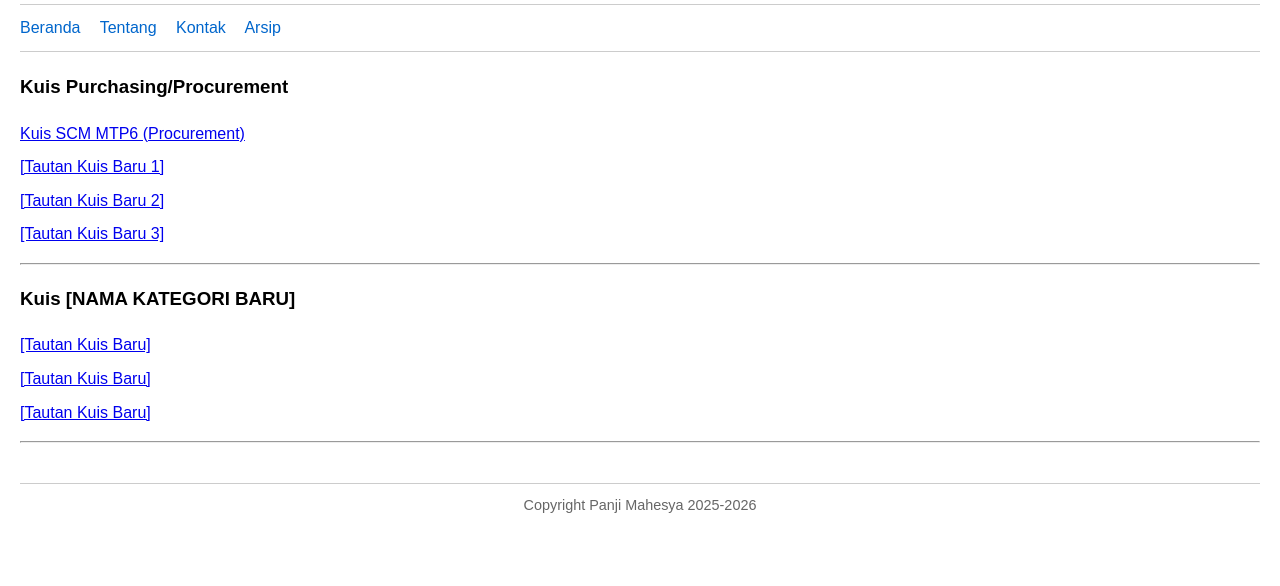
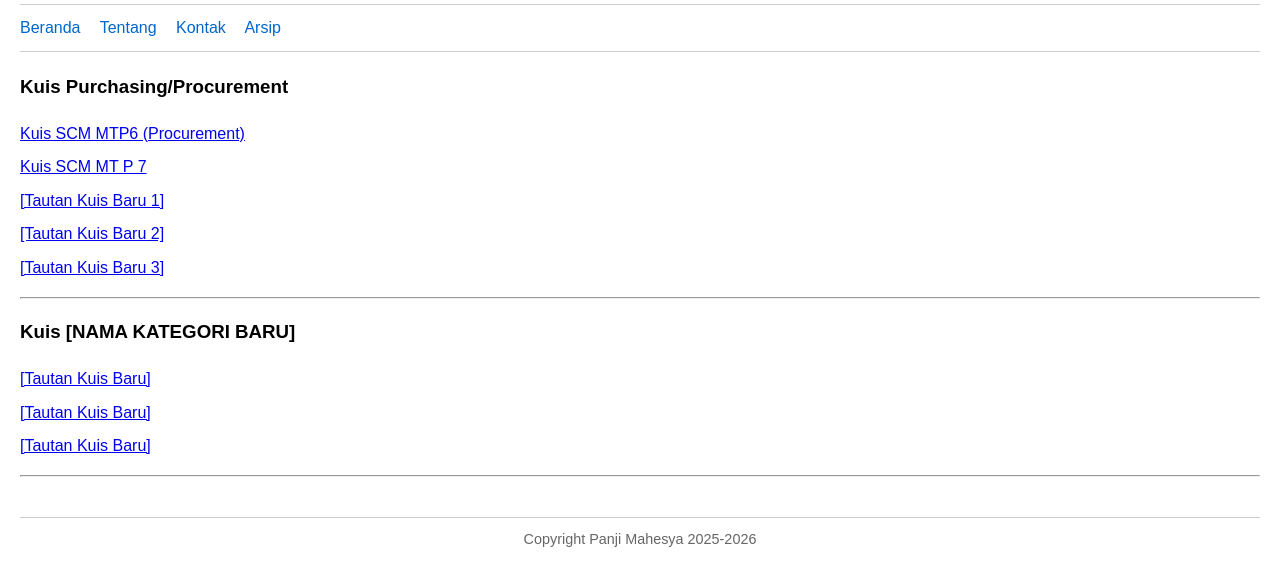
Before and after one commit to panjimahesya/kuis, a plain HTML site: page index.html in a window 1280 px wide. Shown: the part 148-734 px from the top of the page. Drawn offline with Linux system fonts and the light colour scheme.

Commit message:
Update index.html

```diff
--- a/index.html
+++ b/index.html
@@ -60,7 +60,7 @@
 
         <ul>
             <li><a href="SCMMTP6_KUIS.html">Kuis SCM MTP6 (Procurement)</a></li>
-
+            <li><a href="SCMMTP7-KUIS.html">Kuis SCM MT P 7</a></li>
             <li><a href="#">[Tautan Kuis Baru 1]</a></li>
             <li><a href="#">[Tautan Kuis Baru 2]</a></li>
             <li><a href="#">[Tautan Kuis Baru 3]</a></li>
```
